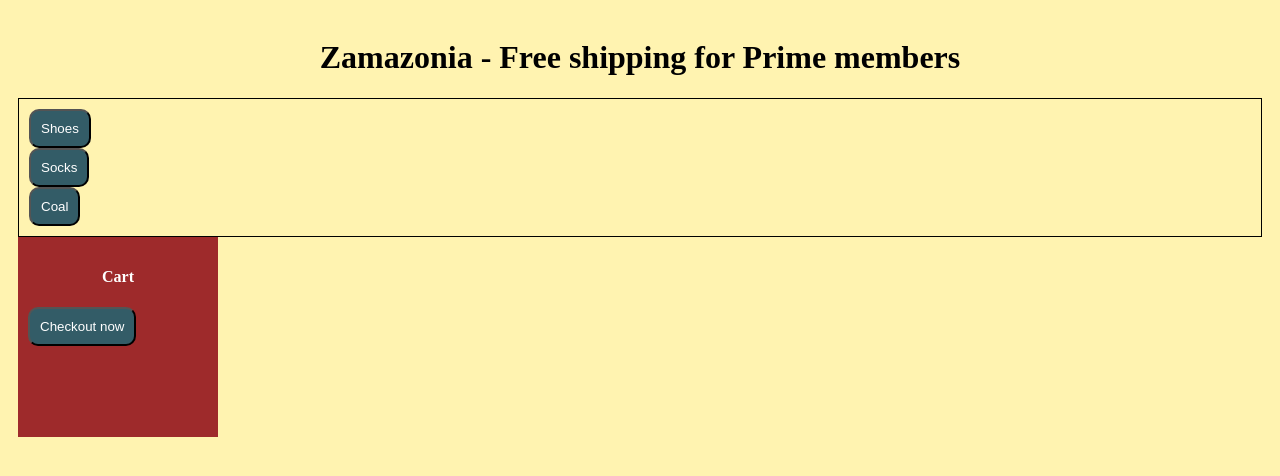
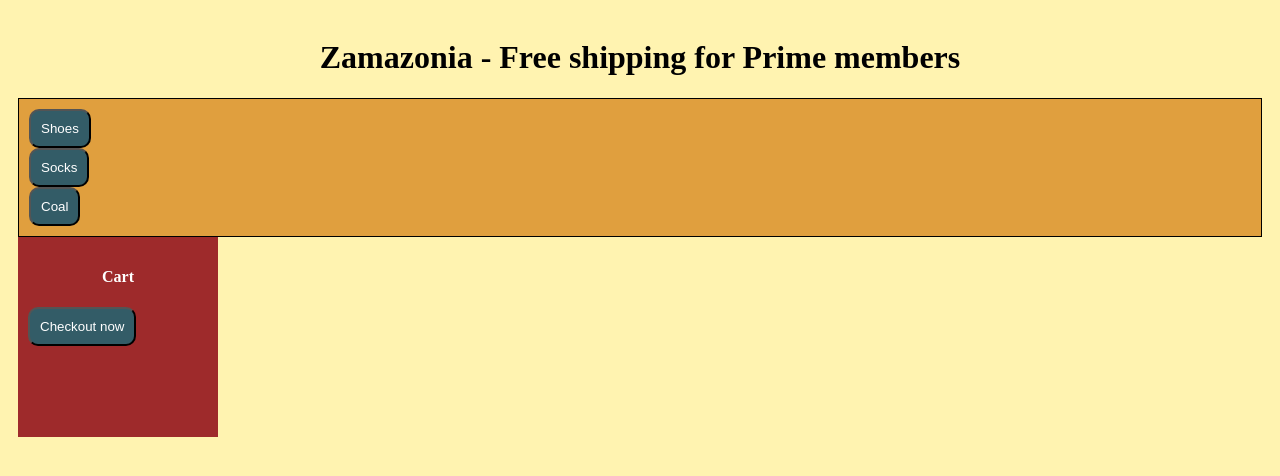
Before and after one commit to 9James9/Shopping-Cart, a React (Create React App) app: page /shop in a window 1280 px wide. Shown: the top 476 px of the page. Built offline with nearby package versions, Linux system fonts and the light colour scheme.

Commit message:
removed global background color and assigned it to html body

```diff
--- a/src/App.css
+++ b/src/App.css
@@ -1,8 +1,9 @@
 * {
     box-sizing: border-box;
+}
+html body {
     background-color: var(--main-bg-color);
 }
-
 :root {
     --color1: #335C67;
     --color2: #FFF3B0;
@@ -15,6 +16,7 @@
     --button-text-color: white;
     --shop-cart-bg: var(--color4);
     --shop-cart-text: white;
+    --itemContainer-bg: var(--color3);
 }
 
 
--- a/src/Components/Shop/shop.css
+++ b/src/Components/Shop/shop.css
@@ -12,6 +12,7 @@
     flex-direction: column;
     border: 1px solid black;
     padding: 10px;
+    background-color: var(--itemContainer-bg);
 }
 
 .shop__cartDisplay {
```
